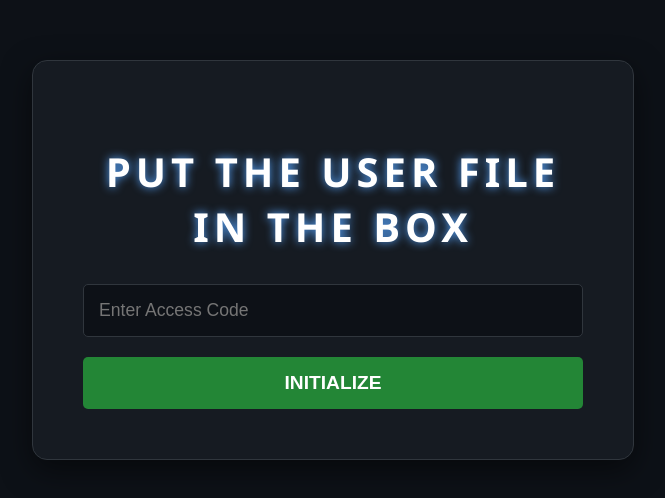
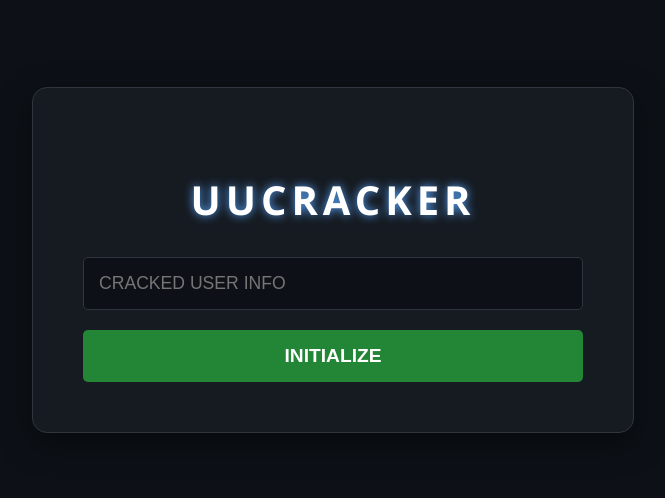
Before and after one commit to UUCRACKER/UUCRACKER, a plain HTML site: page index.html in a window 1280 px wide. Shown: the part 140-638 px from the top of the page, without its empty margins (307-972 px from the left). Drawn offline with Linux system fonts and the light colour scheme.

Commit message:
Update index.html

```diff
--- a/index.html
+++ b/index.html
@@ -104,8 +104,8 @@
 
     <div class="container">
         <div id="login-box">
-            <h2>PUT THE USER FILE IN THE BOX</h2>
-            <input type="text" id="userInput" placeholder="Enter Access Code">
+            <h2>UUCRACKER</h2>
+            <input type="text" id="userInput" placeholder="CRACKED USER INFO">
             <button onclick="startLogin()">INITIALIZE</button>
         </div>
 
```
